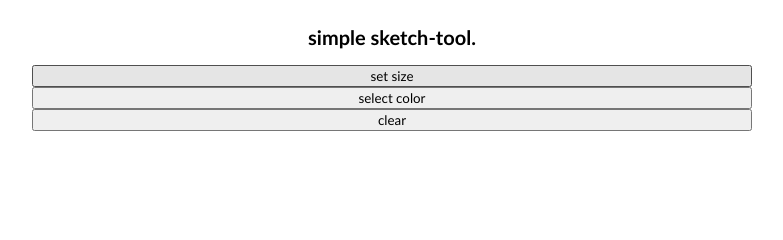
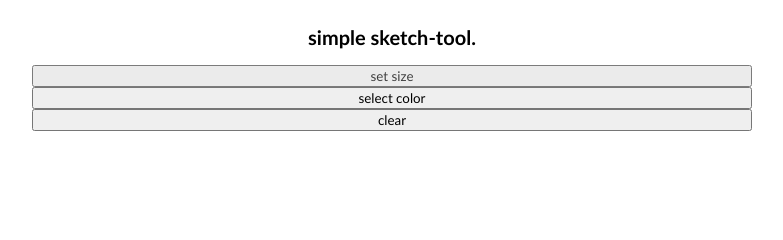
Before and after one commit to ahlinder/sketch-tool, a plain HTML site: page index.html in a window 1280 px wide. In both pictures the pointer is over the button "set size". Shown: the top 240 px of the page, 248-1031 px from the left. Drawn offline with Linux system fonts and the light colour scheme.

Commit message:
add animation to buttons

```diff
--- a/style.css
+++ b/style.css
@@ -29,6 +29,10 @@
     font-family: 'Trebuchet MS', 'Lucida Sans Unicode', 'Lucida Grande', 'Lucida Sans', Arial, sans-serif;
 }
 
+button:hover{
+    opacity: 75%;
+}
+
 h2{
     font-size: 20px;
 }
```
